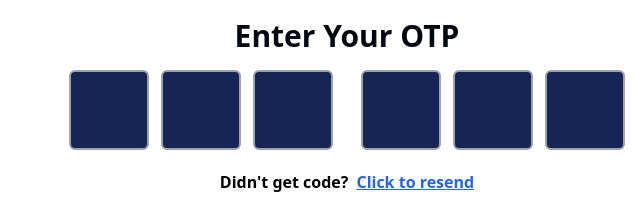
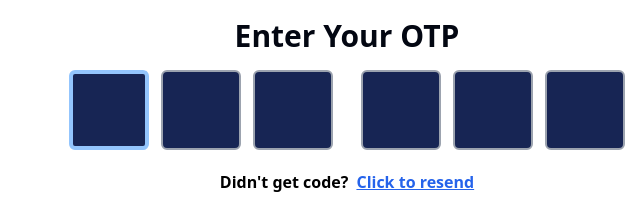
Before and after one commit to bpartho/OTP-Tailwind, a plain HTML site: page src/index.html in a window 1280 px wide. Shown: the part 256-459 px from the top of the page, 617-1257 px from the left. Drawn offline with Linux system fonts and the light colour scheme.

Commit message:
woek at input

```diff
--- a/src/index.html
+++ b/src/index.html
@@ -46,7 +46,7 @@
 
         <form action="#">
             <div class="flex items-center justify-center gap-1  ">
-                <input type="text" class="w-20 h-20 border-2 border-gray-400 mt-4 text-2xl font-bold p-3 text-center bg-blue-950 text-white m-1 rounded-md outline-none transition-all duration-75 focus:border-blue-300 focus:border-4 focus:shadow-blue-300">
+                <input type="text" autofocus   max="1" class="w-20 h-20 border-2 border-gray-400 mt-4 text-2xl font-bold p-3 text-center bg-blue-950 text-white m-1 rounded-md outline-none transition-all duration-75 focus:border-blue-300 focus:border-4 focus:shadow-blue-300">
                 <input type="text" class="w-20 h-20  border-2 border-gray-400 mt-4 text-2xl font-bold p-3 text-center bg-blue-950 text-white m-1 rounded-md outline-none transition-all duration-75 focus:border-blue-300 focus:border-4 focus:shadow-blue-300">
                 <input type="text" class="w-20 h-20  border-2 border-gray-400 mt-4 text-2xl font-bold p-3 text-center bg-blue-950 text-white m-1 rounded-md outline-none transition-all duration-75 focus:border-blue-300 focus:border-4 focus:shadow-blue-300 mr-5">
                 <input type="text" class="w-20 h-20  border-2 border-gray-400 mt-4 text-2xl font-bold p-3 text-center bg-blue-950 text-white m-1 rounded-md outline-none transition-all duration-75 focus:border-blue-300 focus:border-4 focus:shadow-blue-300">
```
Also changed, not shown: src/output.css.
